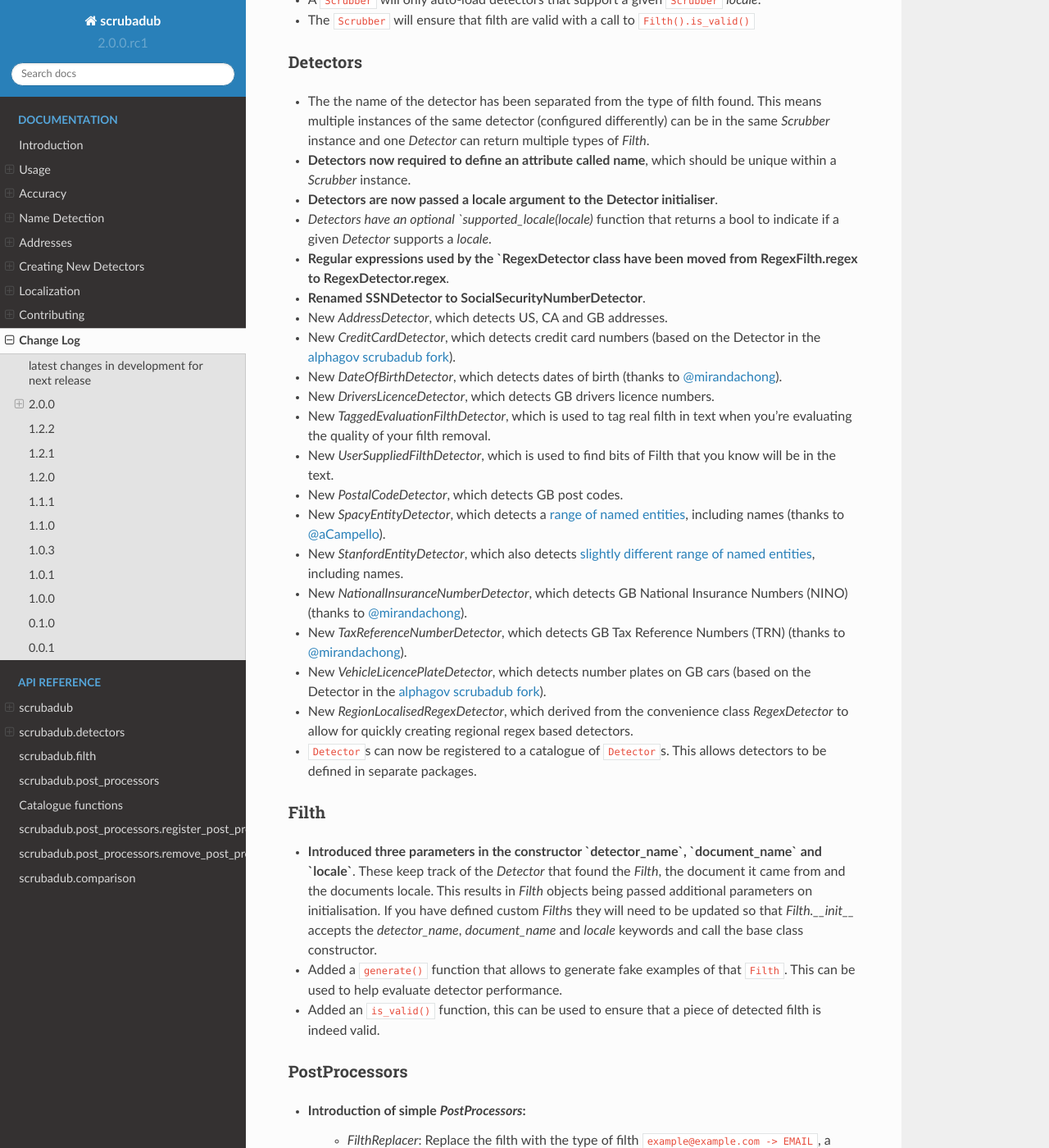
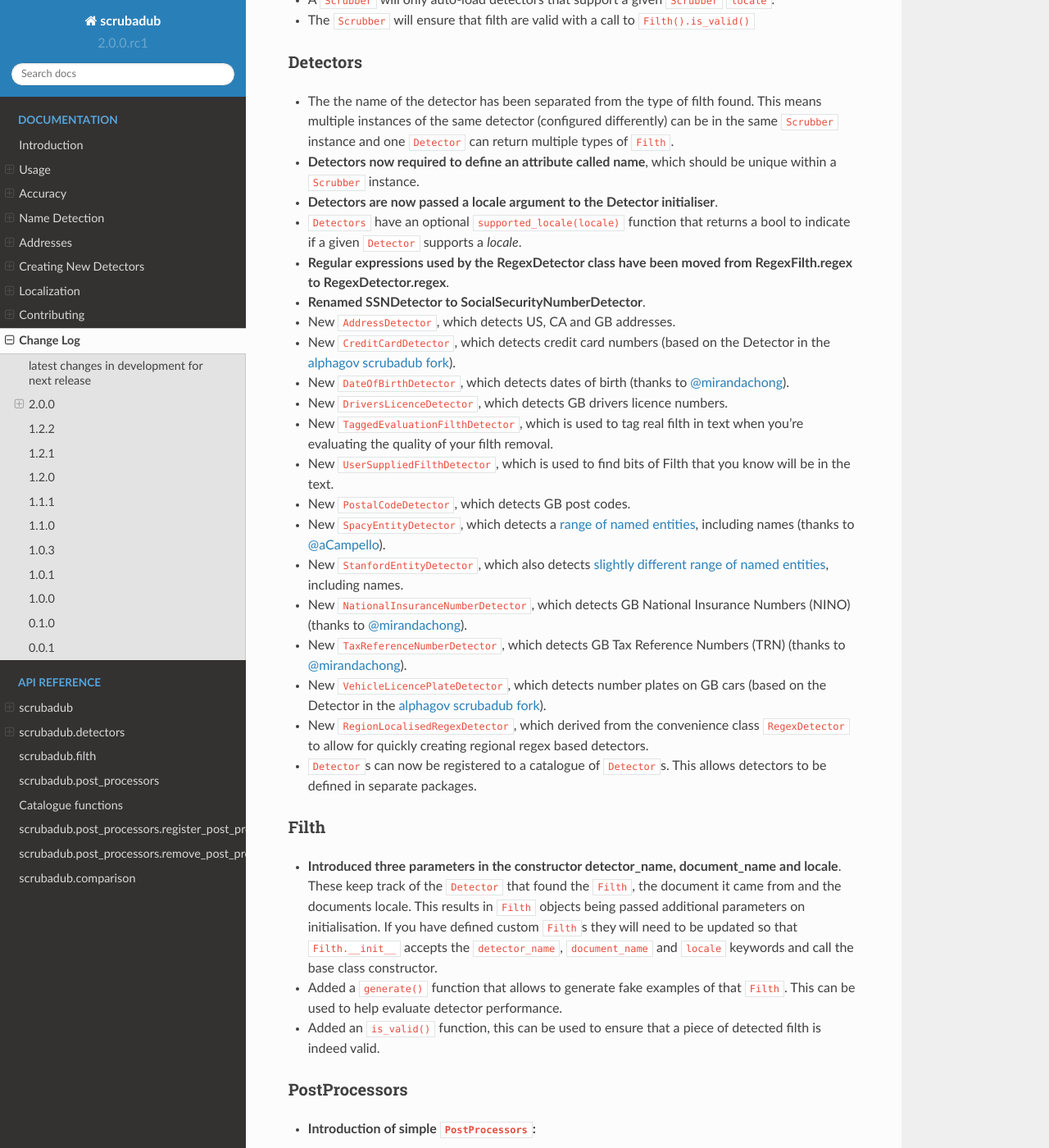
Before and after one commit to LeapBeyond/scrubadub, a Sphinx documentation site: the page built from docs/changelog.rst, in a window 1280 px wide and 1400 px high, scrolled down 916 px. Shown: the whole window at 82% size. Built offline with Sphinx 7.4.7 and the Read the Docs theme 2.0.0, drawn with Linux system fonts in a browser that asks for light colours.

Commit message:
fix backticks

```diff
--- a/docs/changelog.rst
+++ b/docs/changelog.rst
@@ -35,42 +35,42 @@
   This is particularly useful for detectors that are slow or have complex dependencies, as they dont need to be loaded each time.
   However, this might need an explicit ``Scrubber().add_detector(detector)`` call for the same behaviour as before.
 * Added a ``locale`` parameter to the ``Scrubber`` initialiser.
-* A ``Scrubber`` will only auto-load detectors that support a given ``Scrubber`` `locale`.
+* A ``Scrubber`` will only auto-load detectors that support a given ``Scrubber`` ``locale``.
 * The ``Scrubber`` will ensure that filth are valid with a call to ``Filth().is_valid()``
 
 Detectors
 ^^^^^^^^^
 
 * The the name of the detector has been separated from the type of filth found.
-  This means multiple instances of the same detector (configured differently) can be in the same `Scrubber` instance and one `Detector` can return multiple types of `Filth`.
-* **Detectors now required to define an attribute called name**, which should be unique within a `Scrubber` instance.
+  This means multiple instances of the same detector (configured differently) can be in the same ``Scrubber`` instance and one ``Detector`` can return multiple types of ``Filth``.
+* **Detectors now required to define an attribute called name**, which should be unique within a ``Scrubber`` instance.
 * **Detectors are now passed a locale argument to the Detector initialiser**.
-* `Detectors have an optional `supported_locale(locale)` function that returns a bool to indicate if a given `Detector` supports a `locale`.
-* **Regular expressions used by the `RegexDetector class have been moved from RegexFilth.regex to RegexDetector.regex**.
+* ``Detectors`` have an optional ``supported_locale(locale)`` function that returns a bool to indicate if a given ``Detector`` supports a `locale`.
+* **Regular expressions used by the RegexDetector class have been moved from RegexFilth.regex to RegexDetector.regex**.
 * **Renamed SSNDetector to SocialSecurityNumberDetector**.
-* New `AddressDetector`, which detects US, CA and GB addresses.
-* New `CreditCardDetector`, which detects credit card numbers (based on the Detector in the `alphagov scrubadub fork <https://github.com/alphagov/scrubadub>`_).
-* New `DateOfBirthDetector`, which detects dates of birth (thanks to `@mirandachong <https://github.com/mirandachong>`_).
-* New `DriversLicenceDetector`, which detects GB drivers licence numbers.
-* New `TaggedEvaluationFilthDetector`, which is used to tag real filth in text when you're evaluating the quality of your filth removal.
-* New `UserSuppliedFilthDetector`, which is used to find bits of Filth that you know will be in the text.
-* New `PostalCodeDetector`, which detects GB post codes.
-* New `SpacyEntityDetector`, which detects a `range of named entities <https://spacy.io/api/annotation#named-entities>`_, including names (thanks to `@aCampello <https://github.com/aCampello>`_).
-* New `StanfordEntityDetector`, which also detects `slightly different range of named entities <https://nlp.stanford.edu/software/CRF-NER.html#Models>`_, including names.
-* New `NationalInsuranceNumberDetector`, which detects GB National Insurance Numbers (NINO) (thanks to `@mirandachong <https://github.com/mirandachong>`_).
-* New `TaxReferenceNumberDetector`, which detects GB Tax Reference Numbers (TRN) (thanks to `@mirandachong <https://github.com/mirandachong>`_).
-* New `VehicleLicencePlateDetector`, which detects number plates on GB cars (based on the Detector in the `alphagov scrubadub fork <https://github.com/alphagov/scrubadub>`_).
-* New `RegionLocalisedRegexDetector`, which derived from the convenience class `RegexDetector` to allow for quickly creating regional regex based detectors.
+* New ``AddressDetector``, which detects US, CA and GB addresses.
+* New ``CreditCardDetector``, which detects credit card numbers (based on the Detector in the `alphagov scrubadub fork <https://github.com/alphagov/scrubadub>`_).
+* New ``DateOfBirthDetector``, which detects dates of birth (thanks to `@mirandachong <https://github.com/mirandachong>`_).
+* New ``DriversLicenceDetector``, which detects GB drivers licence numbers.
+* New ``TaggedEvaluationFilthDetector``, which is used to tag real filth in text when you're evaluating the quality of your filth removal.
+* New ``UserSuppliedFilthDetector``, which is used to find bits of Filth that you know will be in the text.
+* New ``PostalCodeDetector``, which detects GB post codes.
+* New ``SpacyEntityDetector``, which detects a `range of named entities <https://spacy.io/api/annotation#named-entities>`_, including names (thanks to `@aCampello <https://github.com/aCampello>`_).
+* New ``StanfordEntityDetector``, which also detects `slightly different range of named entities <https://nlp.stanford.edu/software/CRF-NER.html#Models>`_, including names.
+* New ``NationalInsuranceNumberDetector``, which detects GB National Insurance Numbers (NINO) (thanks to `@mirandachong <https://github.com/mirandachong>`_).
+* New ``TaxReferenceNumberDetector``, which detects GB Tax Reference Numbers (TRN) (thanks to `@mirandachong <https://github.com/mirandachong>`_).
+* New ``VehicleLicencePlateDetector``, which detects number plates on GB cars (based on the Detector in the `alphagov scrubadub fork <https://github.com/alphagov/scrubadub>`_).
+* New ``RegionLocalisedRegexDetector``, which derived from the convenience class ``RegexDetector`` to allow for quickly creating regional regex based detectors.
 * ``Detector``\ s can now be registered to a catalogue of ``Detector``\ s.
   This allows detectors to be defined in separate packages.
 
 Filth
 ^^^^^
 
-* **Introduced three parameters in the constructor `detector_name`, `document_name` and `locale`**.
-  These keep track of the `Detector` that found the `Filth`, the document it came from and the documents locale.
-  This results in `Filth` objects being passed additional parameters on initialisation.
-  If you have defined custom `Filth`\ s they will need to be updated so that `Filth.__init__` accepts the `detector_name`, `document_name` and `locale` keywords and call the base class constructor.
+* **Introduced three parameters in the constructor detector_name, document_name and locale**.
+  These keep track of the ``Detector`` that found the ``Filth``, the document it came from and the documents locale.
+  This results in ``Filth`` objects being passed additional parameters on initialisation.
+  If you have defined custom ``Filth``\ s they will need to be updated so that ``Filth.__init__`` accepts the ``detector_name``, ``document_name`` and ``locale`` keywords and call the base class constructor.
 * Added a ``generate()`` function that allows to generate fake examples of that ``Filth``.
   This can be used to help evaluate detector performance.
 * Added an ``is_valid()`` function, this can be used to ensure that a piece of detected filth is indeed valid.
@@ -78,9 +78,9 @@
 PostProcessors
 ^^^^^^^^^^^^^^
 
-* Introduction of simple `PostProcessors`:
-   * `FilthReplacer`: Replace the filth with the type of filth ``example@example.com -> EMAIL``, a configurable hash ``example@example.com -> 196aa39e9f8159ec`` or a monotonically increasing number for each unique piece of filth (optionally including the filth type) ``example@example.com -> EMAIL-1``.
-   * `PrefixSuffixReplacer`: Add a prefix and/or suffix onto the replacement ``EMAIL-1 -> {{EMAIL-1}}``
+* Introduction of simple ``PostProcessors``:
+   * ``FilthReplacer``: Replace the filth with the type of filth ``example@example.com -> EMAIL``, a configurable hash ``example@example.com -> 196aa39e9f8159ec`` or a monotonically increasing number for each unique piece of filth (optionally including the filth type) ``example@example.com -> EMAIL-1``.
+   * ``PrefixSuffixReplacer``: Add a prefix and/or suffix onto the replacement ``EMAIL-1 -> {{EMAIL-1}}``
 * It is envisioned that other more complex operations can be done here too such as grouping filth (e.g. "John", "John Doe" and "Mr. Doe" could be grouped together).
 
 1.2.2
--- a/docs/localization.rst
+++ b/docs/localization.rst
@@ -16,7 +16,7 @@
 To set your locale you can use the standard format ``xx_YY``, where ``xx`` is a
 lower-case `language code <https://en.wikipedia.org/wiki/List_of_ISO_639-1_codes>`_
 and ``YY`` is an upper-case `country code <https://en.wikipedia.org/wiki/ISO_3166-1_alpha-2>`_.
-Examples of this include ``en_CA`` (Canadian english), ``fr_CA` (Canadian french)` and ``de_AT`` (Austrian german).
+Examples of this include ``en_CA`` (Canadian english), ``fr_CA`` (Canadian french)` and ``de_AT`` (Austrian german).
 These locales can be set by passing them directly to one of the functions in the ``scrubadub`` module or to a ``Scrubber`` instance:
 
 .. code:: pycon
```
